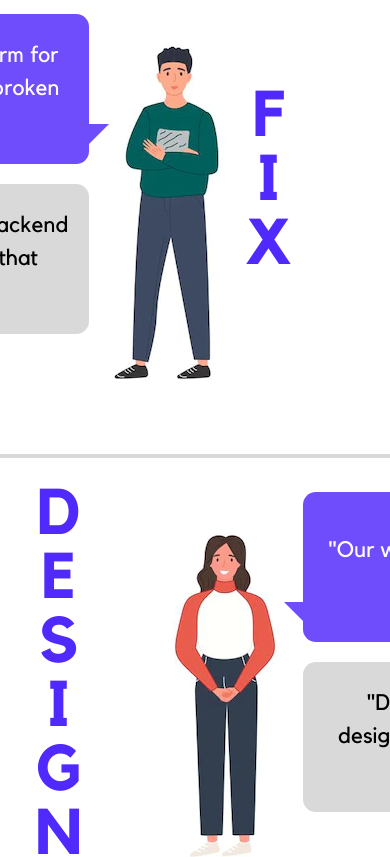
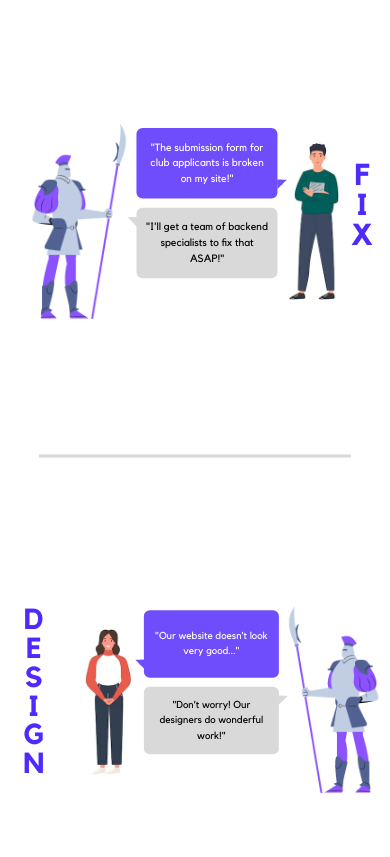
Before and after one commit to UTFO/UTFO-Website, a React (Create React App) app: page / in a window 390 px wide. Shown: the part 1440-2297 px from the top of the page. Built offline with nearby package versions, Linux system fonts and the light colour scheme; no server answers.

Commit message:
Changes to the conversation div
Conversation part on the home page should hopefully be compatible with mobile devices now. Also made small width adjustments to the AboutBlurb at the bottom of the page

```diff
--- a/src/components/pages/Home/Blurbs/AboutBlurb.css
+++ b/src/components/pages/Home/Blurbs/AboutBlurb.css
@@ -68,7 +68,7 @@ a.about-link {
 
 @media screen and (max-width: 700px){
   .about-blurb{
-    width: 40%;
+    width: 65%;
     margin-left: 22.5vw;
     line-height: 4vh;
   }
@@ -77,7 +77,7 @@ a.about-link {
 
 @media screen and (max-width: 480px){
   .about-blurb{
-    width: 30%;
+    width: 60%;
     margin-left: 20vw;
     line-height: 4vh;
   }
--- a/src/components/pages/Home/Blurbs/WhoWeAre.css
+++ b/src/components/pages/Home/Blurbs/WhoWeAre.css
@@ -154,7 +154,6 @@
     padding-left: 40vw;
     line-height: 4vh;
     flex-direction: row;
-
   }
   .title {
     font-size: 3rem;
@@ -163,11 +162,47 @@
     max-width: 10vw;
     padding-left: 40vw;
   }
-  .conversation .vertical{
-    padding-left: 5vw;
+  .conversation{
+    transform: scale(0.7);
+    margin-right: 10vw;
   }
-  .conversationAlt .vertical{
-    padding-right: 5vw;
+  .conversationAlt{
+    transform: scale(0.7);
+    margin-left: 75vw;
+  }
+  .line{
+    transform: scale(0.8);
+  }
+}
+
+@media screen and (max-width: 600px){
+  .blurb {
+    font-size: 2rem;
+    display: block;
+    line-height: 1.5;
+    max-width: 10vw;
+    padding-left: 37vw;
+    line-height: 4vh;
+    flex-direction: row;
+  }
+  .title {
+    font-size: 3rem;
+    font-weight: bold;
+    color: #493ffc;
+    max-width: 10vw;
+    white-space: nowrap;
+    padding-left: 15vw;
+  }
+  .conversation{
+    transform: scale(0.55);
+    margin-right: 60vw;
+  }
+  .conversationAlt{
+    transform: scale(0.55);
+    margin-left: 102vw;
+  }
+  .line{
+    transform: scale(0.8);
   }
 }
 
@@ -189,10 +224,15 @@
     white-space: nowrap;
     padding-left: 15vw;
   }
-  .conversation .vertical{
-    padding-left: 5vw;
+  .conversation{
+    transform: scale(0.45);
+    margin-right: 85vw;
   }
-  .conversationAlt .vertical{
-
+  .conversationAlt{
+    transform: scale(0.47);
+    margin-left: 105vw;
+  }
+  .line{
+    transform: scale(0.8);
   }
 }
```
